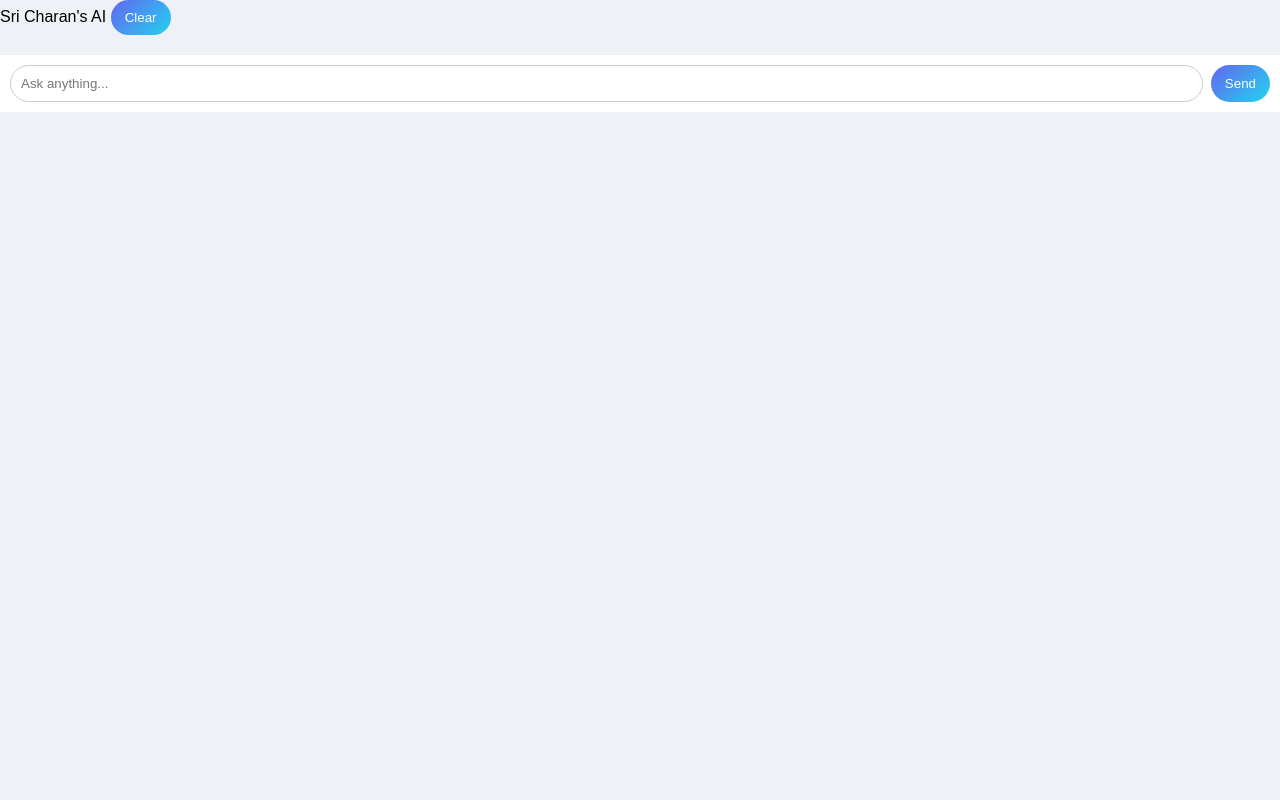
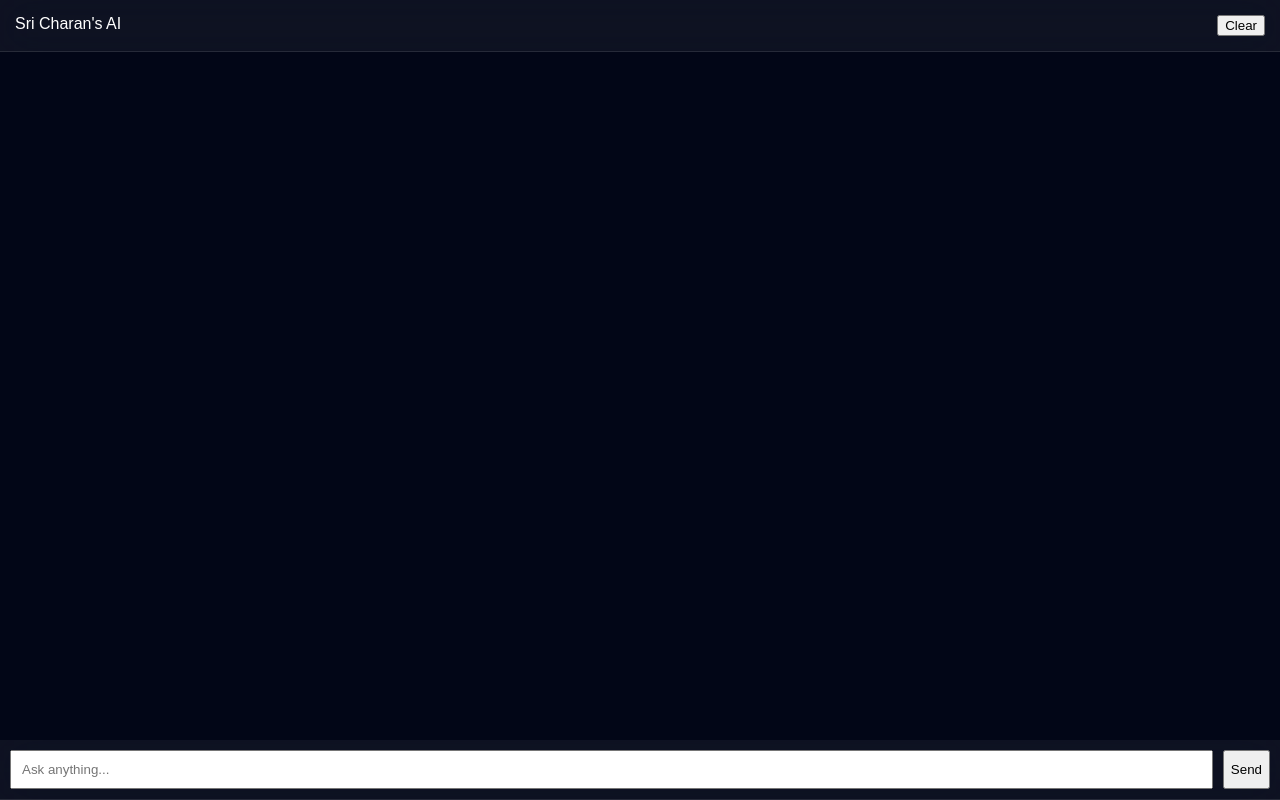
Before and after one commit to charan6401-rgb/Chatbo, a Flask app: page / in a window 1280 px wide. Run offline with Flask 3, Linux system fonts and the light colour scheme.

Commit message:
Refactor CSS for improved layout and styling

```diff
--- a/static/style.css
+++ b/static/style.css
@@ -1,109 +1,64 @@
 body {
-  margin: 0;
-  font-family: 'Poppins', sans-serif;
-  background: #eef2f7;
+  margin:0;
+  height:100vh;
+  background:#020617;
+  color:white;
+  font-family:sans-serif;
 }
 
-.container {
-  max-width: 500px;
-  margin: auto;
-  height: 100vh;
-  display: flex;
-  flex-direction: column;
+.app {
+  display:flex;
+  flex-direction:column;
+  height:100vh;
 }
 
-/* TOP LINKS */
-.top-links {
-  display: flex;
-  gap: 10px;
-  padding: 10px;
-  flex-wrap: wrap;
+.glass {
+  background:rgba(255,255,255,0.05);
+  backdrop-filter:blur(20px);
+  border-bottom:1px solid rgba(255,255,255,0.1);
 }
 
-.top-links a {
-  background: linear-gradient(135deg,#6366f1,#22d3ee);
-  padding: 8px 14px;
-  border-radius: 20px;
-  color: white;
-  text-decoration: none;
-  font-size: 12px;
+.header {
+  padding:15px;
+  display:flex;
+  justify-content:space-between;
 }
 
-/* CHIPS */
-.chips {
-  display: flex;
-  gap: 10px;
-  padding: 10px;
-  flex-wrap: wrap;
+.chat {
+  flex:1;
+  overflow:auto;
+  padding:20px;
+  display:flex;
+  flex-direction:column;
+  gap:10px;
 }
 
-.chips button {
-  border: 2px solid #60a5fa;
-  background: transparent;
-  padding: 6px 12px;
-  border-radius: 20px;
-  color: #2563eb;
+.msg {
+  padding:10px;
+  border-radius:10px;
+  max-width:70%;
 }
 
-/* CHAT */
-#chat {
-  flex: 1;
-  overflow-y: auto;
-  padding: 10px;
+.user {
+  background:#3b82f6;
+  align-self:flex-end;
 }
 
-/* WELCOME CARD */
-.welcome-card {
-  background: white;
-  padding: 15px;
-  border-radius: 12px;
-  text-align: center;
-  color: #444;
+.bot {
+  background:#8b5cf6;
+  align-self:flex-start;
 }
 
-/* MESSAGE */
-.msg {
-  display: flex;
-  margin: 10px 0;
-}
-
-.msg.user { justify-content: flex-end; }
-.msg.bot { justify-content: flex-start; }
-
-.bubble {
-  padding: 10px;
-  border-radius: 12px;
-  max-width: 70%;
-}
-
-.user .bubble {
-  background: linear-gradient(135deg,#6366f1,#22d3ee);
-  color: white;
-}
-
-.bot .bubble {
-  background: white;
-}
-
-/* INPUT */
 .input-area {
-  display: flex;
-  padding: 10px;
-  gap: 8px;
-  background: white;
+  display:flex;
+  padding:10px;
 }
 
 input {
-  flex: 1;
-  padding: 10px;
-  border-radius: 20px;
-  border: 1px solid #ccc;
+  flex:1;
+  padding:10px;
 }
 
 button {
-  border: none;
-  background: linear-gradient(135deg,#6366f1,#22d3ee);
-  color: white;
-  border-radius: 20px;
-  padding: 10px 14px;
+  margin-left:10px;
 }
```
